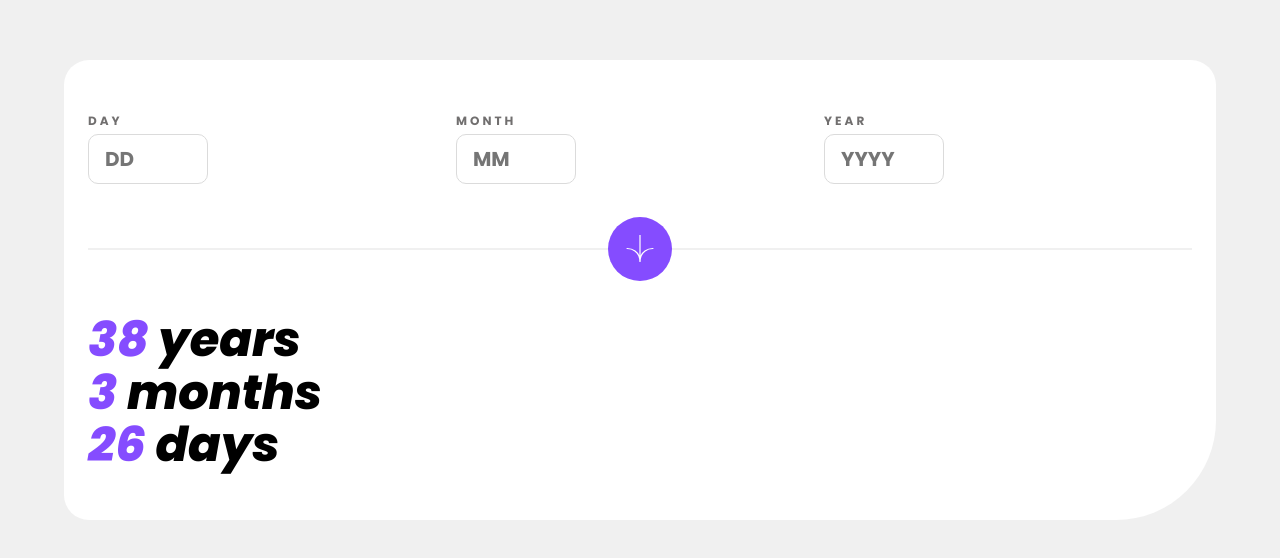
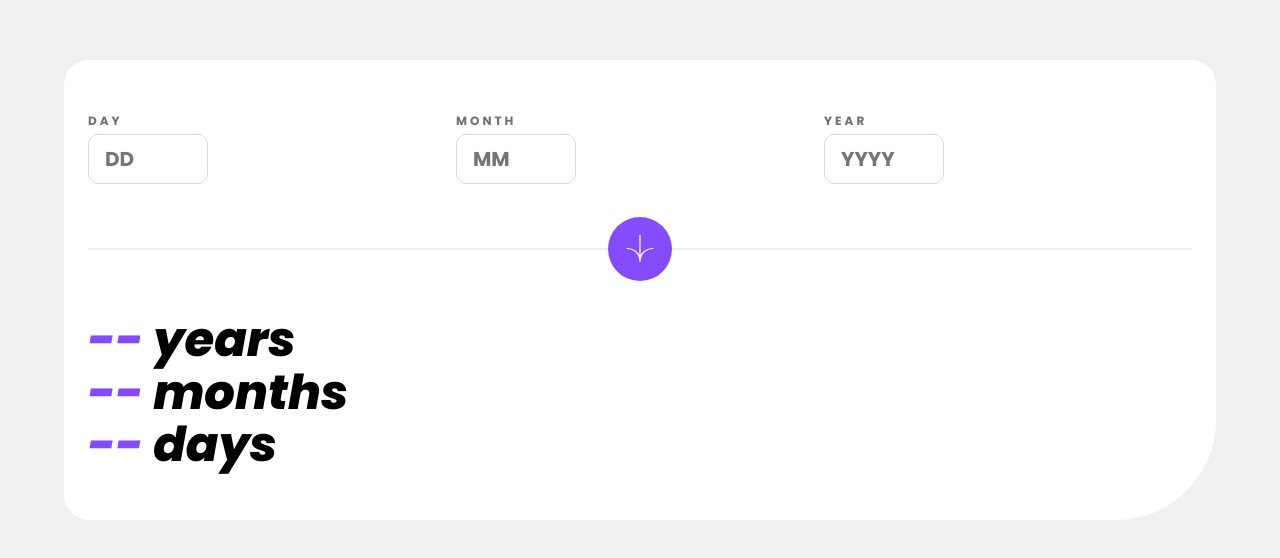
Before and after one commit to elyosis/age-calculator, an Angular app: page / in a window 1280 px wide. Shown: the part 110-668 px from the top of the page. Built offline with nearby package versions, Linux system fonts and the light colour scheme.

Commit message:
Configured Display to obtain and output processed data

```diff
--- a/src/app/container/container.component.html
+++ b/src/app/container/container.component.html
@@ -1,4 +1,4 @@
 <div class="container">
-  <app-form></app-form>
-  <app-display></app-display>
+  <app-form (submission)="submissionListener($event)"></app-form>
+  <app-display [results]="calculation"></app-display>
 </div>
--- a/src/app/container/display/display.component.html
+++ b/src/app/container/display/display.component.html
@@ -1,3 +1,3 @@
-<p class="display-text"><span class="accented">38</span> years</p>
-<p class="display-text"><span class="accented">3</span> months</p>
-<p class="display-text"><span class="accented">26</span> days</p>
+<p class="display-text"><span class="accented">{{results[0]}}</span> years</p>
+<p class="display-text"><span class="accented">{{results[1]}}</span> months</p>
+<p class="display-text"><span class="accented">{{results[2]}}</span> days</p>
--- a/src/app/container/display/display.component.ts
+++ b/src/app/container/display/display.component.ts
@@ -1,4 +1,4 @@
-import { Component } from '@angular/core';
+import { Component, Input } from '@angular/core';
 
 @Component({
   selector: 'app-display',
@@ -6,5 +6,6 @@ import { Component } from '@angular/core';
   styleUrls: ['./display.component.css']
 })
 export class DisplayComponent {
+  @Input() results!: string[];
 
 }
```
